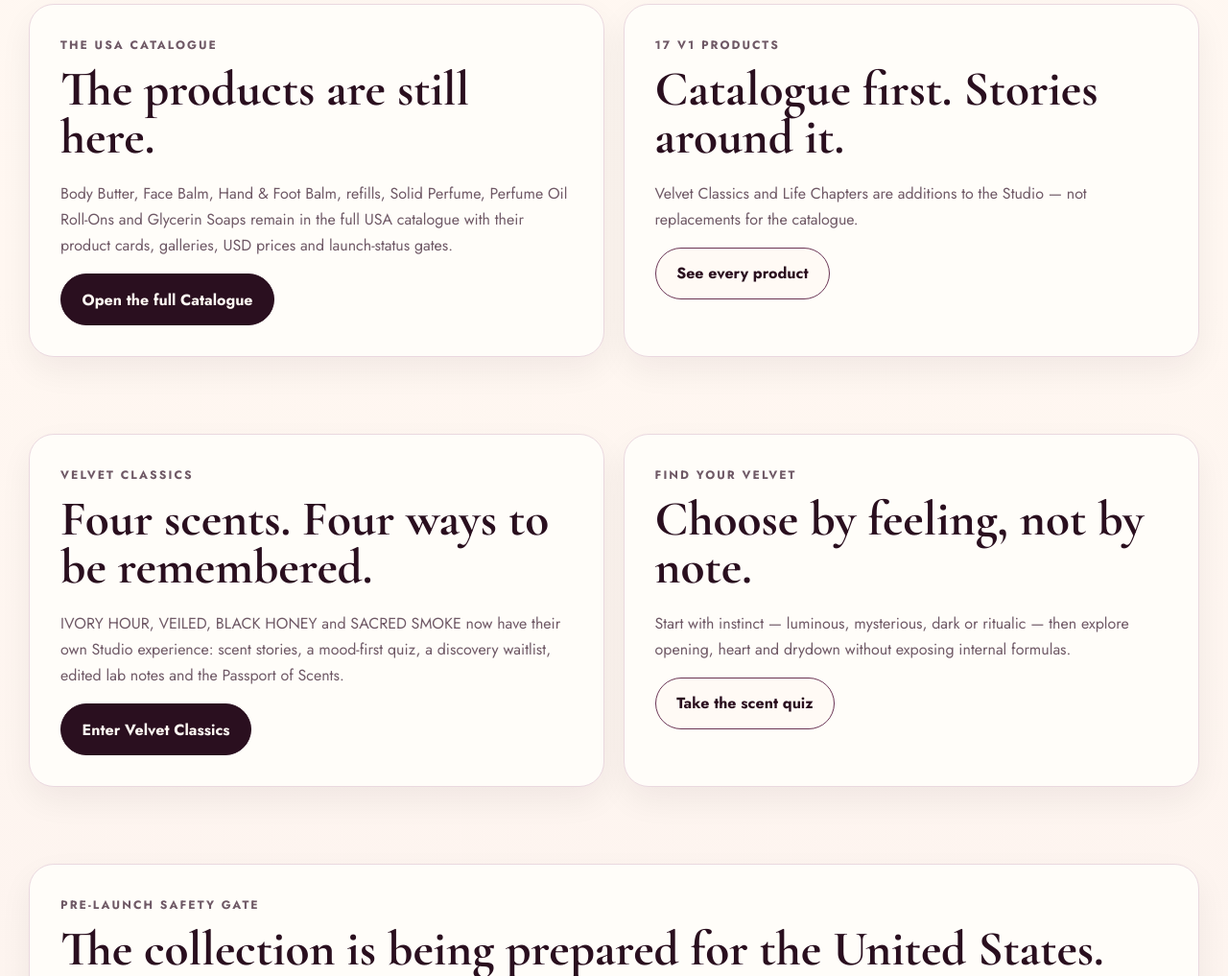
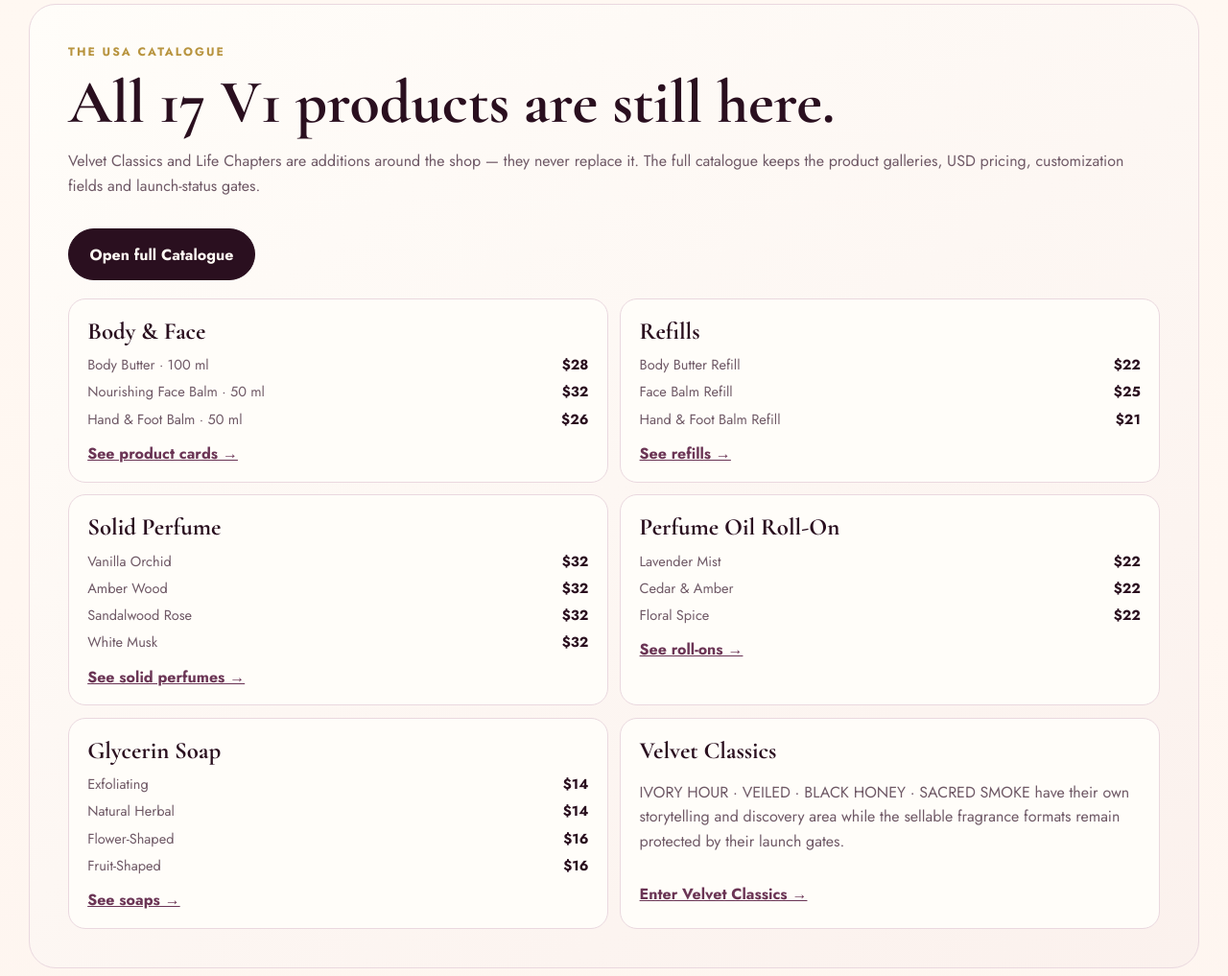
Before and after one commit to drezzillah-prog/velvet-charms-studio-official, a website: page index.html in a window 1280 px wide. Shown: the part 1319-2336 px from the top of the page at 96% size. Drawn offline with nearby package versions, Linux system fonts and the light colour scheme.

Commit message:
Restore full USA catalogue visibility on homepage

```diff
--- a/index.html
+++ b/index.html
@@ -36,7 +36,17 @@
       <article><p class="eyebrow">VELVET DETAILS</p><h2>Personal by design.</h2><p>Where compatible with the final formula and packaging, Velvet details such as scent choices, reusable vessels, refills, hidden messages and collectible touches can remain part of the experience.</p><a class="btn ghost" href="faq.html">How the launch works</a></article>
     </section>
 
-    <section class="split" id="catalogue-home"><article><p class="eyebrow">THE USA CATALOGUE</p><h2>The products are still here.</h2><p>Body Butter, Face Balm, Hand & Foot Balm, refills, Solid Perfume, Perfume Oil Roll-Ons and Glycerin Soaps remain in the full USA catalogue with their product cards, galleries, USD prices and launch-status gates.</p><a class="btn primary" href="catalogue.html">Open the full Catalogue</a></article><article><p class="eyebrow">17 V1 PRODUCTS</p><h2>Catalogue first. Stories around it.</h2><p>Velvet Classics and Life Chapters are additions to the Studio — not replacements for the catalogue.</p><a class="btn ghost" href="catalogue.html">See every product</a></article></section>
+    <section class="catalogue-home" id="catalogue-home">
+      <div class="catalogue-home-head"><div><p class="eyebrow">THE USA CATALOGUE</p><h2>All 17 V1 products are still here.</h2><p>Velvet Classics and Life Chapters are additions around the shop — they never replace it. The full catalogue keeps the product galleries, USD pricing, customization fields and launch-status gates.</p></div><a class="btn primary" href="catalogue.html">Open full Catalogue</a></div>
+      <div class="catalogue-family-grid">
+        <article class="catalogue-family"><h3>Body & Face</h3><ul><li><span>Body Butter · 100 ml</span><strong>$28</strong></li><li><span>Nourishing Face Balm · 50 ml</span><strong>$32</strong></li><li><span>Hand & Foot Balm · 50 ml</span><strong>$26</strong></li></ul><a href="catalogue.html">See product cards →</a></article>
+        <article class="catalogue-family"><h3>Refills</h3><ul><li><span>Body Butter Refill</span><strong>$22</strong></li><li><span>Face Balm Refill</span><strong>$25</strong></li><li><span>Hand & Foot Balm Refill</span><strong>$21</strong></li></ul><a href="catalogue.html">See refills →</a></article>
+        <article class="catalogue-family"><h3>Solid Perfume</h3><ul><li><span>Vanilla Orchid</span><strong>$32</strong></li><li><span>Amber Wood</span><strong>$32</strong></li><li><span>Sandalwood Rose</span><strong>$32</strong></li><li><span>White Musk</span><strong>$32</strong></li></ul><a href="catalogue.html">See solid perfumes →</a></article>
+        <article class="catalogue-family"><h3>Perfume Oil Roll-On</h3><ul><li><span>Lavender Mist</span><strong>$22</strong></li><li><span>Cedar & Amber</span><strong>$22</strong></li><li><span>Floral Spice</span><strong>$22</strong></li></ul><a href="catalogue.html">See roll-ons →</a></article>
+        <article class="catalogue-family"><h3>Glycerin Soap</h3><ul><li><span>Exfoliating</span><strong>$14</strong></li><li><span>Natural Herbal</span><strong>$14</strong></li><li><span>Flower-Shaped</span><strong>$16</strong></li><li><span>Fruit-Shaped</span><strong>$16</strong></li></ul><a href="catalogue.html">See soaps →</a></article>
+        <article class="catalogue-family"><h3>Velvet Classics</h3><p>IVORY HOUR · VEILED · BLACK HONEY · SACRED SMOKE have their own storytelling and discovery area while the sellable fragrance formats remain protected by their launch gates.</p><a href="classics.html">Enter Velvet Classics →</a></article>
+      </div>
+    </section>
 
     <section class="split" id="velvet-classics-home"><article><p class="eyebrow">VELVET CLASSICS</p><h2>Four scents. Four ways to be remembered.</h2><p>IVORY HOUR, VEILED, BLACK HONEY and SACRED SMOKE now have their own Studio experience: scent stories, a mood-first quiz, a discovery waitlist, edited lab notes and the Passport of Scents.</p><a class="btn primary" href="classics.html">Enter Velvet Classics</a></article><article><p class="eyebrow">FIND YOUR VELVET</p><h2>Choose by feeling, not by note.</h2><p>Start with instinct — luminous, mysterious, dark or ritualic — then explore opening, heart and drydown without exposing internal formulas.</p><a class="btn ghost" href="classics.html#quiz">Take the scent quiz</a></article></section>
 
```
